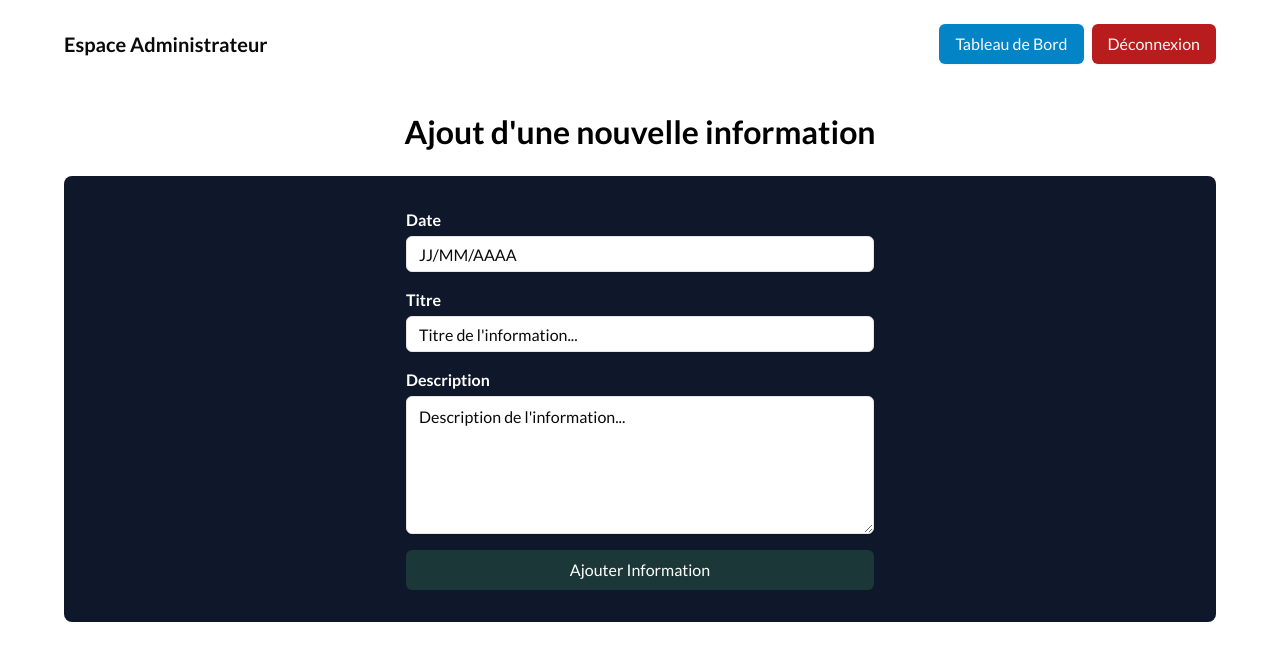
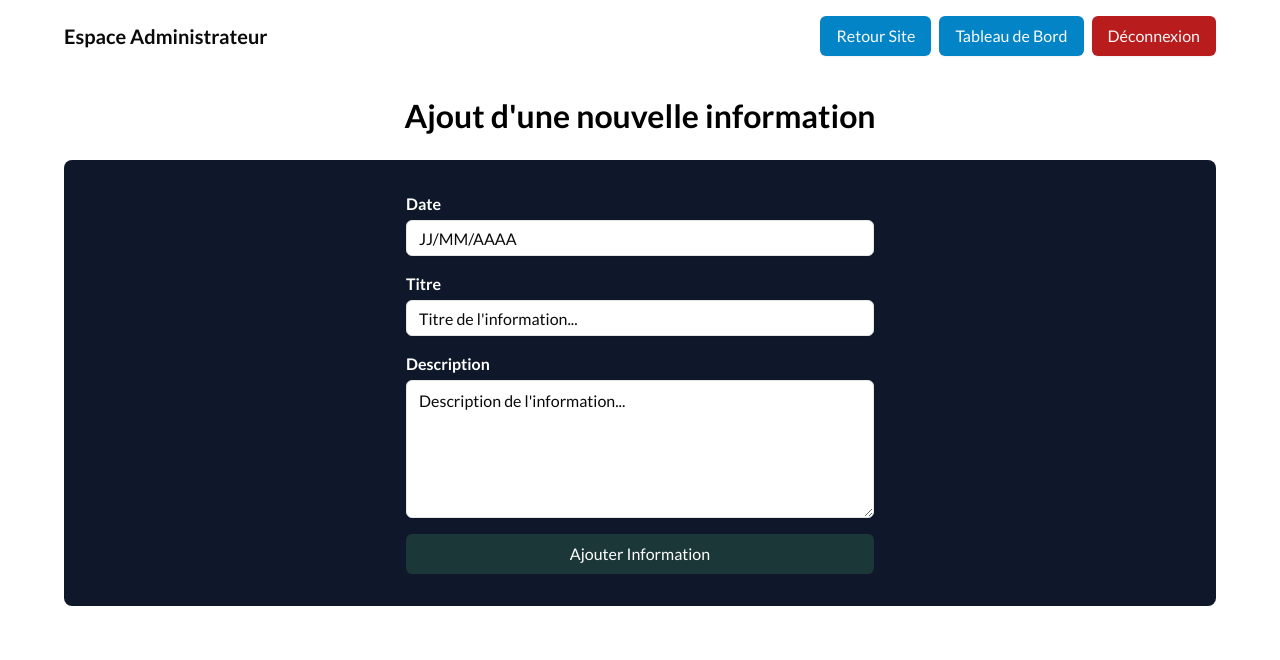
Before and after one commit to SebastienLaurentt/Galopins-Next-V2, a Next.js app: page /account/addnews in a window 1280 px wide. Shown: the top 660 px of the page. Built offline with nearby package versions, Linux system fonts and the light colour scheme.

Commit message:
add back home button

```diff
--- a/components/AccountComponent/AccountHeader.tsx
+++ b/components/AccountComponent/AccountHeader.tsx
@@ -12,11 +12,18 @@ function AccountHeader() {
   };
 
   return (
-    <header className=" flex w-full flex-row items-center  justify-between gap-x-2 px-2 py-4  md:px-10 lg:py-6 xl:mx-auto xl:max-w-screen-xl xl:px-16 ">
+    <header className=" flex w-full flex-row items-center  justify-between gap-x-2 px-2 py-4  md:px-10 md:py-6 xl:mx-auto xl:max-w-screen-xl xl:px-16 xl:py-4 ">
       <span className="hidden font-bold md:flex  md:text-md">
         Espace Administrateur
       </span>
       <ul className="flex w-full flex-row justify-between gap-x-2 md:w-fit md:justify-end">
+        <li>
+          <Button variant="secondary" asChild>
+            <Link href="/" aria-label="Allez sur l'espace administrateur">
+              Retour Site
+            </Link>
+          </Button>
+        </li>
         <li>
           <Button variant="secondary" asChild>
             <Link
```
